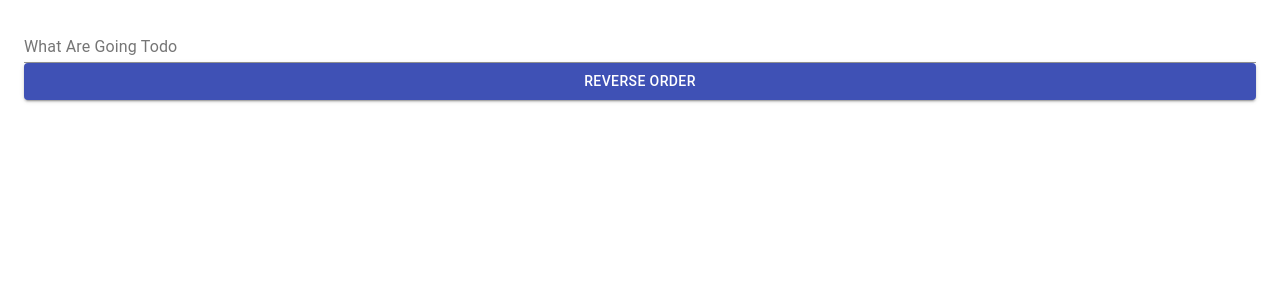
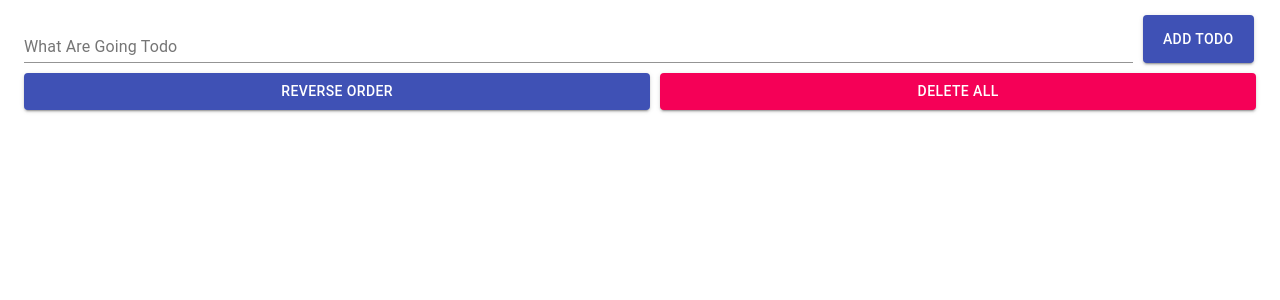
Before and after one commit to Dev-CasperTheGhost/react-todo-app, a React (Create React App) app: page / in a window 1280 px wide. Shown: the top 300 px of the page. Built offline with nearby package versions, Linux system fonts and the light colour scheme.

Commit message:
added delete all button, better styling

```diff
--- a/src/App.js
+++ b/src/App.js
@@ -40,16 +40,32 @@ class App extends Component {
     });
   };
 
+  deleteAll = () => {
+    this.setState({
+      todos: []
+    });
+  }
+
+
   render() {
     return (
       <Container>
         <AddTodo newTodo={this.addNewTodo} todos={this.state.todos} />
+        <div className="buttons">
           <Button
             fullWidth
             variant="contained"
             color='primary'
             title="reverse the order of the todos list"
             onClick={this.filter}>Reverse Order</Button>
+          <Button
+            fullWidth
+            variant="contained"
+            color='secondary'
+            title="delete all the todos from the list"
+            onClick={this.deleteAll}>Delete All</Button>
+        </div>
+
         {
           this.state.todos.map((todo, index) => {
             return <TodoItem
--- a/src/components/AddTodo.js
+++ b/src/components/AddTodo.js
@@ -1,5 +1,5 @@
 import React, { Component } from 'react';
-import { FormControl, InputLabel, Input } from '@material-ui/core';
+import { FormControl, InputLabel, Input, Button } from '@material-ui/core';
 
 class AddTodo extends Component {
   constructor() {
@@ -22,7 +22,7 @@ class AddTodo extends Component {
 
     this.setState({
       todoItem: {
-        value: "",
+        value: '',
       },
     });
   };
@@ -42,7 +42,7 @@ class AddTodo extends Component {
 
   render() {
     return (
-      <form onSubmit={this.onSubmit} className='margin-top-15'>
+      <form onSubmit={this.onSubmit} className='margin-top-15 add-todo-form'>
         <FormControl fullWidth>
           <InputLabel>What Are Going Todo</InputLabel>
           <Input
@@ -52,6 +52,9 @@ class AddTodo extends Component {
             required
           />
         </FormControl>
+        <Button variant='contained' color='primary' size='medium' type='submit'>
+          Add Todo
+        </Button>
       </form>
     );
   }
--- a/src/components/TodoItem.js
+++ b/src/components/TodoItem.js
@@ -16,7 +16,7 @@ class TodoItem extends Component {
   };
 
   markCompleted = () => {
-    const todoId = this.props.id;
+    const todoId = this.props.index;
     this.props.markCompleted(todoId);
   };
 
@@ -24,8 +24,9 @@ class TodoItem extends Component {
     return (
       <div>
         <Card className='margin-top-15'>
-          <CardContent>
+          <CardContent className='todo-item'>
             <Typography
+              id='todoEditField'
               variant='h5'
               color={this.props.completed ? 'primary' : 'inherit'}
               component='h2'
--- a/src/index.css
+++ b/src/index.css
@@ -15,3 +15,24 @@ code {
 .margin-top-15 {
   margin-top: 15px;
 }
+
+.buttons {
+  display: grid;
+  grid-template-columns: auto auto;
+  gap: 10px;
+}
+
+.add-todo-form {
+  display: grid;
+  grid-template-columns: 90% 9%;
+  margin-bottom: 10px;
+  gap: 10px;
+}
+
+.todo-item {
+  display: grid;
+  margin-left: 20px;
+  grid-template-columns: 80% 20%;
+  align-items: center;
+  gap: 10px;
+}
```
Also changed, not shown: 1 other file (tests, documents, lock files or other folders). Lines whose indentation alone changed are shown as unchanged.
